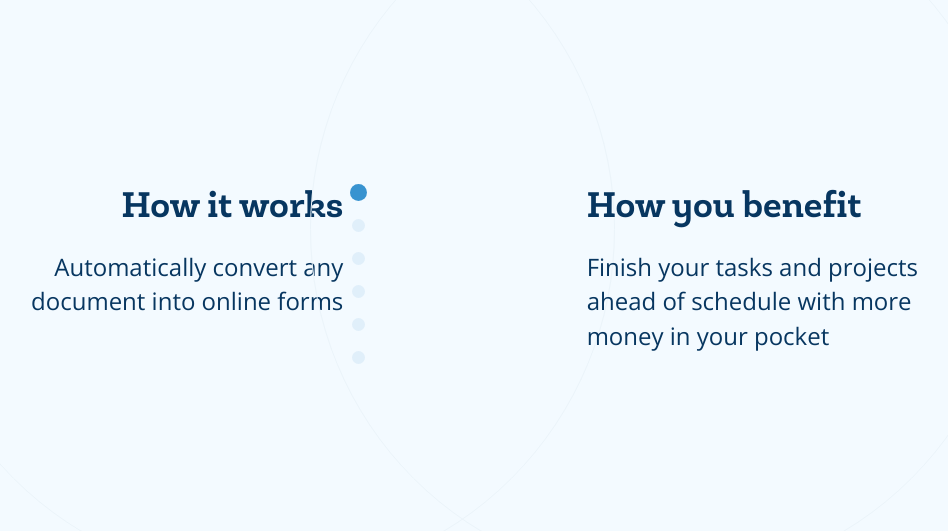
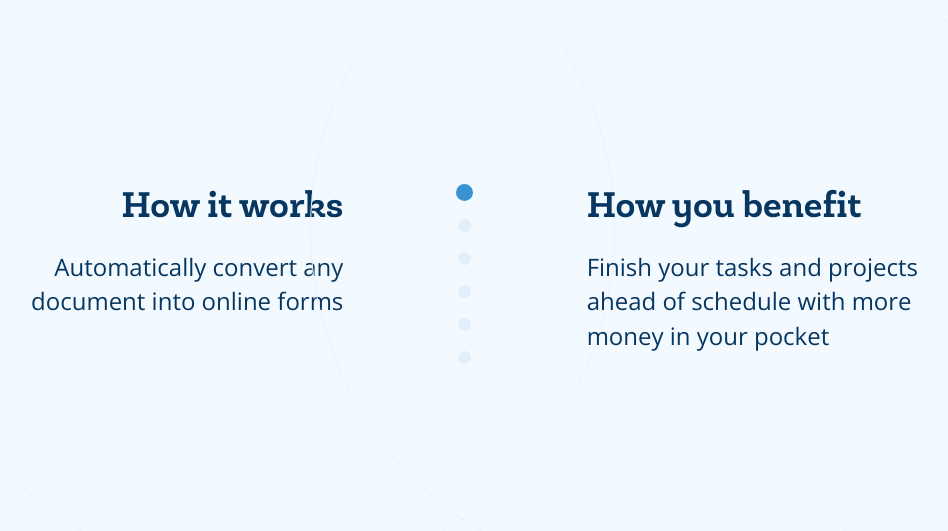
Before and after one commit to webmaxdev0110/digi-django, a Django app: page / in a window 1280 px wide. Shown: the part 1308-1839 px from the top of the page, without its empty margins (175-1123 px from the left). Run offline with Django 3.2, Linux system fonts and the light colour scheme; some libraries are stand-ins or nearby versions.

Commit message:
Fixing layout issue on how-it-works section

```diff
--- a/public/templates/home.html
+++ b/public/templates/home.html
@@ -207,7 +207,7 @@
                         <p class="slide-text">Upload any document to instantly legally sign and witness</p>
                     </div>
                 </div>
-                <div class="col-xs-12 col-sm-2 col-md-2">
+                <div class="col-xs-12 col-sm-2 col-md-2 col-md-push-1">
                     <ul class="slide-controls">
                         <li class="active">
                             <a href="javascript:;" role="button"></a>
```
